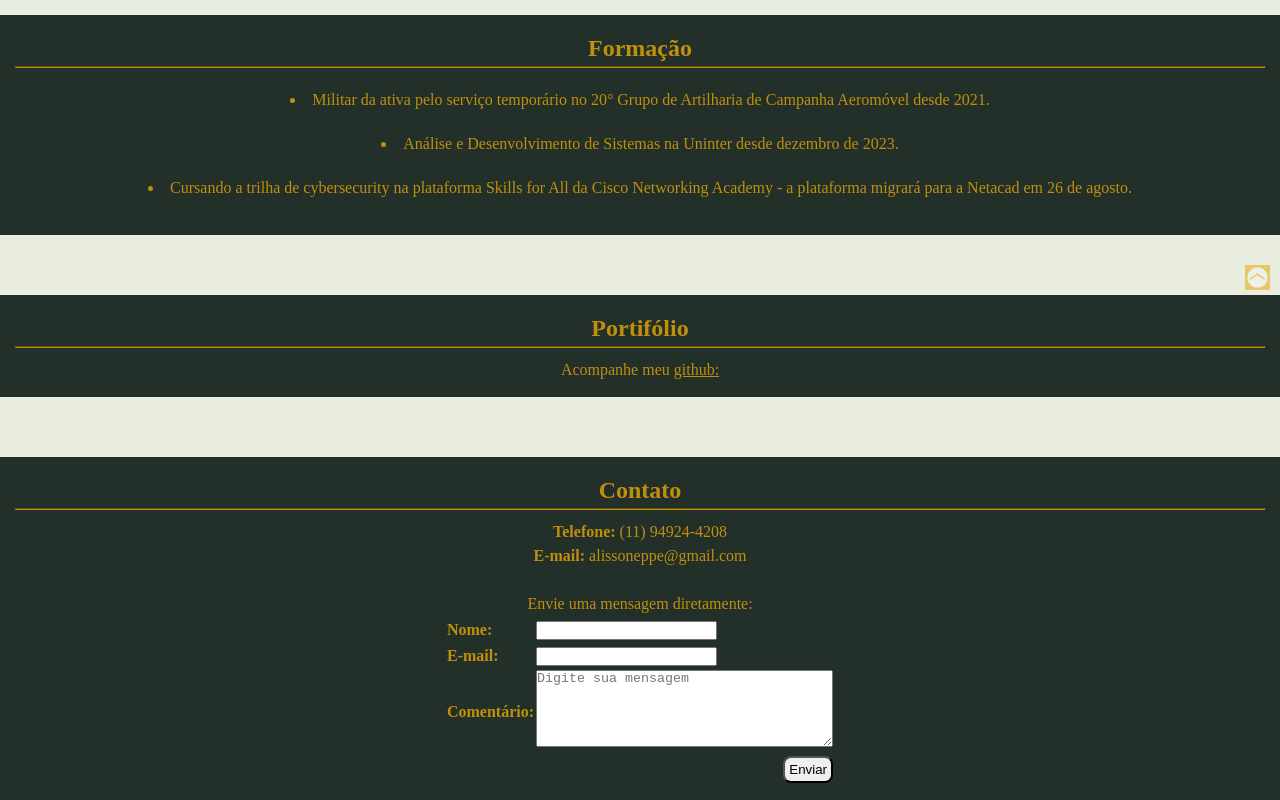
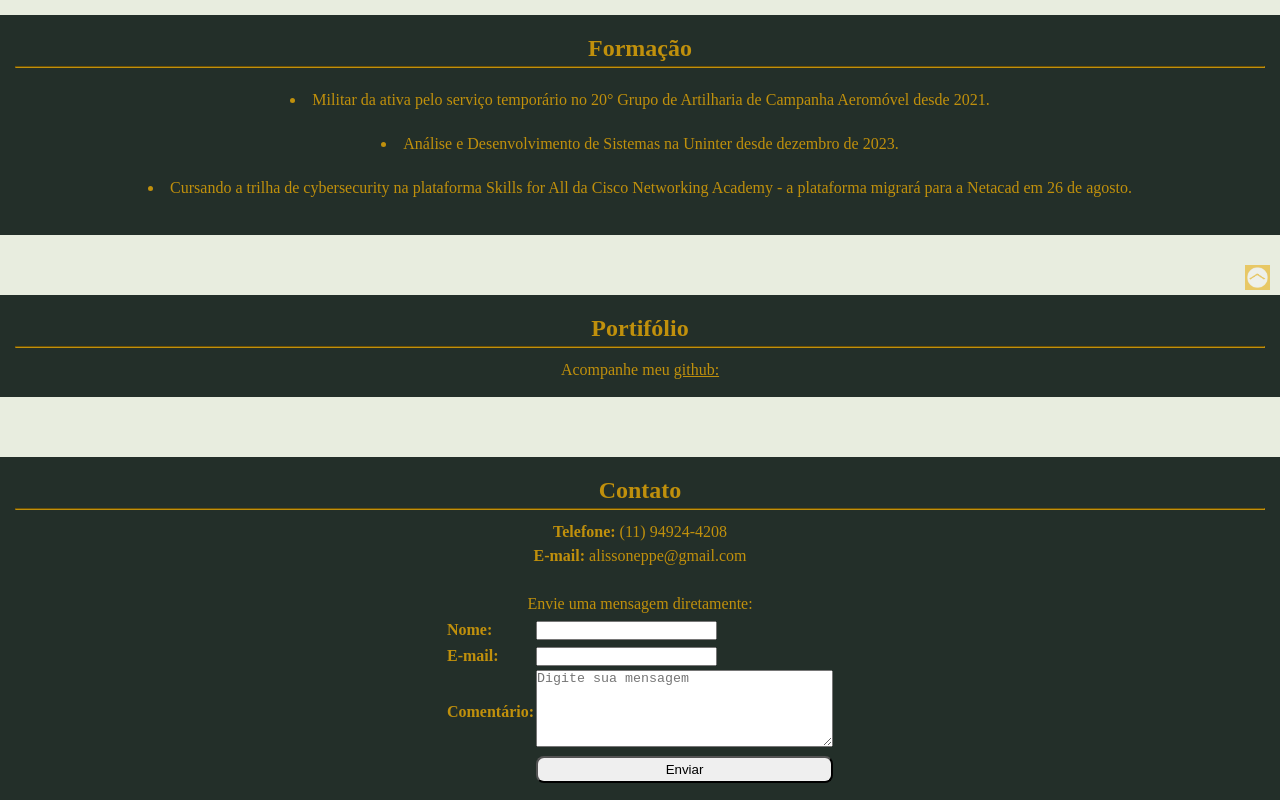
Before and after one commit to Alisson-DeRodrigues/Alisson-DeRodrigues.github.io, a plain HTML site: page index.html in a window 1280 px wide. Shown: the part 500-1300 px from the top of the page. Drawn offline with Linux system fonts and the light colour scheme.

Commit message:
Update index.html
Substituição do float: right para width: 100%

```diff
--- a/index.html
+++ b/index.html
@@ -86,7 +86,7 @@
         #submit {
             border-radius: 8px;
             padding: 4px;
-            float: right;
+            width: 100%;
         }
 
         /* estiliza o botão que retorna para o topo da página */
```
